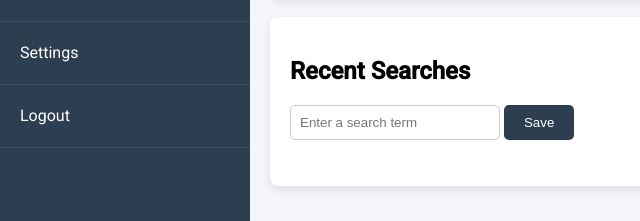
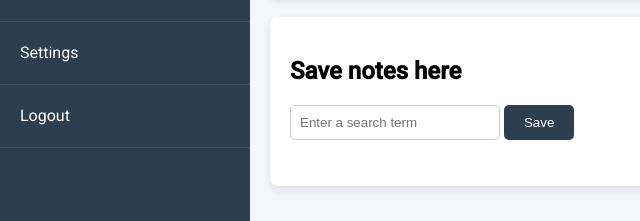
Before and after one commit to JudithKnight123/full-stack-notes-app, a website: page public/index.html in a window 1280 px wide. Shown: the part 255-476 px from the top of the page, 0-640 px from the left. Drawn offline with Linux system fonts and the light colour scheme; no server answers.

Commit message:
update title

```diff
--- a/public/index.html
+++ b/public/index.html
@@ -30,7 +30,7 @@
                 <button id="searchButton">Search</button>
             </div>
             <div class="widget">
-                <h2>Recent Searches</h2>
+                <h2>Save notes here</h2>
                 <input type="text" id="saveTerm" placeholder="Enter a search term" />
                 <button id="saveButton">Save</button>
                 <ul id="searches">
```
